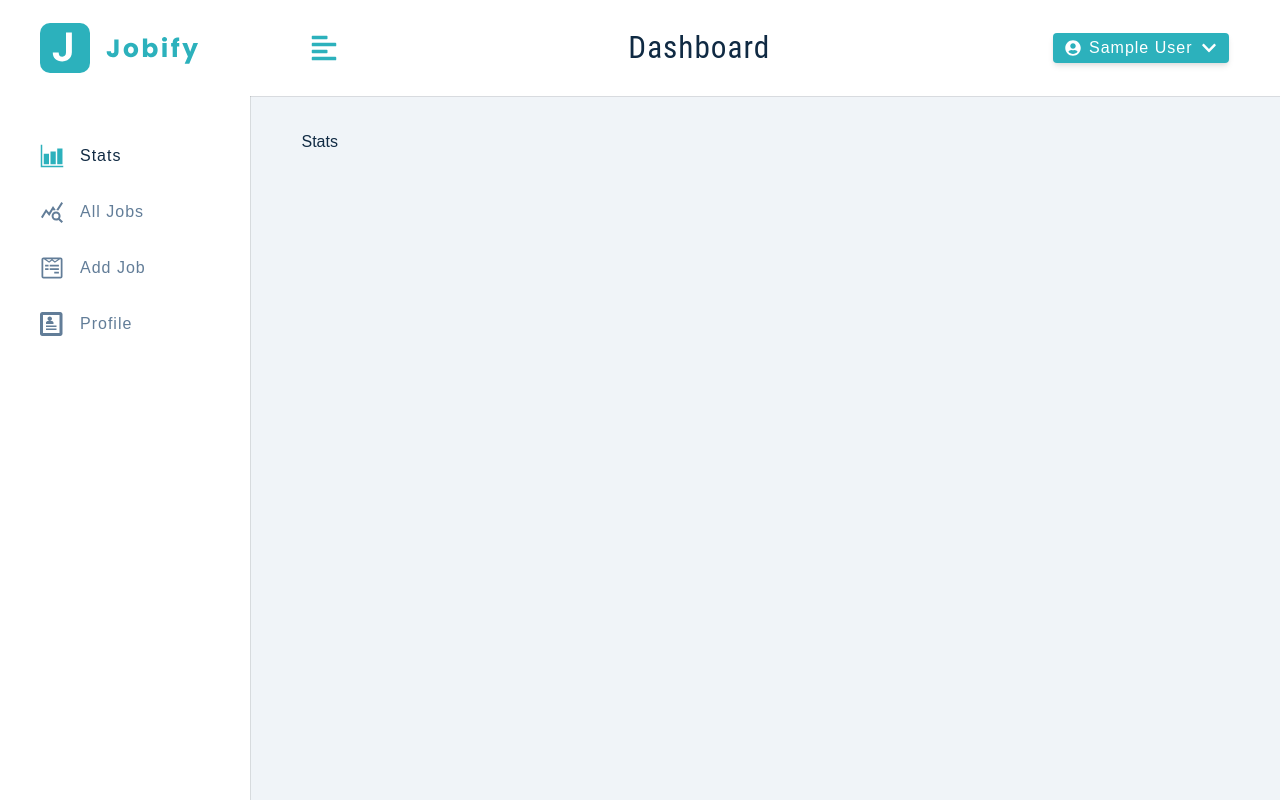
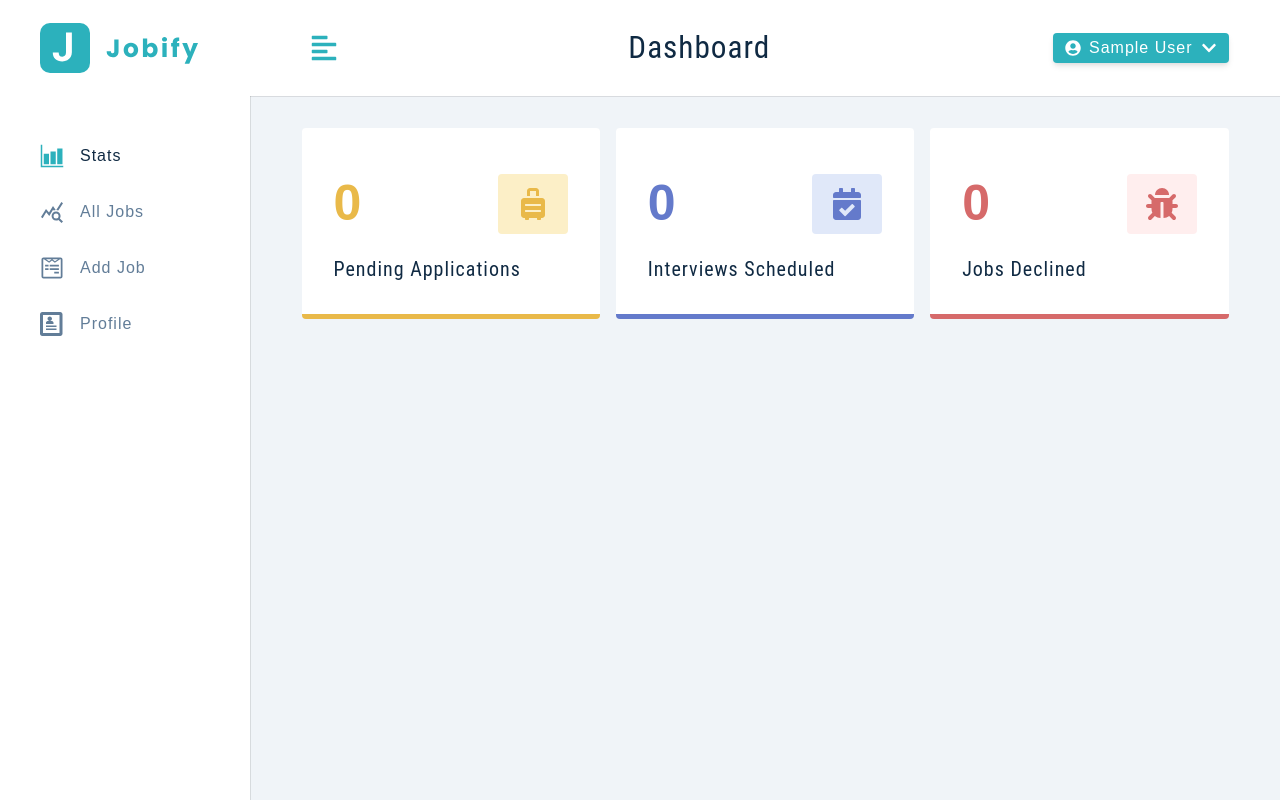
Before and after one commit to ducvt97/jobify, a React (Create React App) app in the folder jobify-client/: page / in a window 1280 px wide. Built offline with nearby package versions, Linux system fonts and the light colour scheme; no server answers; sample sign-in values are in the browser's storage.

Commit message:
Client & Server: Stats

```diff
--- /dev/null
+++ b/jobify-client/src/components/chart-container.jsx
@@ -0,0 +1,7 @@
+import React from "react";
+
+const ChartContainer = () => {
+  return <div>ChartContainer</div>;
+};
+
+export default ChartContainer;
--- a/jobify-client/src/components/index.js
+++ b/jobify-client/src/components/index.js
@@ -9,6 +9,9 @@ import SearchContainer from "./search-container";
 import JobsContainer from "./jobs-container";
 import Loading from "./loading";
 import JobCard from "./job-card";
+import StatsContainer from "./stats-container";
+import StatItem from "./stat-item";
+import ChartContainer from "./chart-container";
 
 export {
   Logo,
@@ -22,4 +25,7 @@ export {
   JobsContainer,
   Loading,
   JobCard,
+  StatsContainer,
+  StatItem,
+  ChartContainer,
 };
--- /dev/null
+++ b/jobify-client/src/components/stat-item.jsx
@@ -0,0 +1,17 @@
+import React from "react";
+
+import Wrapper from "../assets/wrappers/StatItem";
+
+const StatItem = ({ count, title, icon, color, bgColor }) => {
+  return (
+    <Wrapper color={color} bcg={bgColor}>
+      <header>
+        <span className="count">{count}</span>
+        <span className="icon">{icon}</span>
+      </header>
+      <h5 className="title">{title}</h5>
+    </Wrapper>
+  );
+};
+
+export default StatItem;
--- /dev/null
+++ b/jobify-client/src/components/stats-container.jsx
@@ -0,0 +1,47 @@
+import React from "react";
+
+import Wrapper from "../assets/wrappers/StatsContainer";
+import { FaBug, FaCalendarCheck, FaSuitcaseRolling } from "react-icons/fa";
+import StatItem from "./stat-item";
+
+const StatsContainer = ({ stats }) => {
+  const statsConfig = [
+    {
+      title: "Pending Applications",
+      count: stats.pending || 0,
+      icon: <FaSuitcaseRolling />,
+      color: "#e9b949",
+      bg: "#fcefc7",
+    },
+    {
+      title: "Interviews Scheduled",
+      count: stats.interview || 0,
+      icon: <FaCalendarCheck />,
+      color: "#647acb",
+      bg: "#e0e8f9",
+    },
+    {
+      title: "Jobs Declined",
+      count: stats.declined || 0,
+      icon: <FaBug />,
+      color: "#d66a6a",
+      bg: "#ffeeee",
+    },
+  ];
+  return (
+    <Wrapper>
+      {statsConfig.map((item, index) => (
+        <StatItem
+          key={index}
+          count={item.count}
+          title={item.title}
+          icon={item.icon}
+          color={item.color}
+          bgColor={item.bg}
+        />
+      ))}
+    </Wrapper>
+  );
+};
+
+export default StatsContainer;
--- a/jobify-client/src/pages/dashboard/stats.jsx
+++ b/jobify-client/src/pages/dashboard/stats.jsx
@@ -1,9 +1,50 @@
-import React from 'react'
+import React, { useEffect, useState } from "react";
+import { useDispatch, useSelector } from "react-redux";
+
+import { displayAlert, setLoading } from "../../store/commonReducer";
+import JobService from "../../services/job";
+import { ChartContainer, Loading, StatsContainer } from "../../components";
+
+const defaultStats = { pending: 0, interview: 0, declined: 0 };
 
 const StatsPage = () => {
-  return (
-    <div>Stats</div>
-  )
-}
+  const [stats, setStats] = useState(defaultStats);
+  const [monthlyApplications, setMonthlyApplications] = useState([]);
+  const token = useSelector((state) => state.user.token);
+  const isLoading = useSelector((state) => state.common.isloading);
+  const dispatch = useDispatch();
 
-export default StatsPage
+  useEffect(() => {
+    dispatch(setLoading(true));
+    const fetchStats = async () => {
+      try {
+        const res = await JobService.showStats(token);
+        const { stats: resStats, monthlyApplications: resMonthlyApplications } =
+          res.data;
+        setStats({ stats, ...resStats });
+        setMonthlyApplications(resMonthlyApplications);
+      } catch (error) {
+        dispatch(
+          displayAlert({
+            alertType: "danger",
+            alertText: error.response.data.msg,
+          })
+        );
+      } finally {
+        dispatch(setLoading(false));
+      }
+    };
+    fetchStats();
+  }, []);
+
+  return isLoading ? (
+    <Loading center />
+  ) : (
+    <>
+      <StatsContainer stats={stats} />
+      {monthlyApplications.length > 0 && <ChartContainer />}
+    </>
+  );
+};
+
+export default StatsPage;
--- a/jobify-client/src/services/job.js
+++ b/jobify-client/src/services/job.js
@@ -62,4 +62,12 @@ export default class JobService {
       }
     );
   };
+
+  static showStats = (token) => {
+    return axios.get(`${userUrl}/stats`, {
+      headers: {
+        Authorization: `Bearer ${token}`,
+      },
+    });
+  };
 }
```
Also changed, not shown: 1 other file (tests, documents, lock files or other folders).
